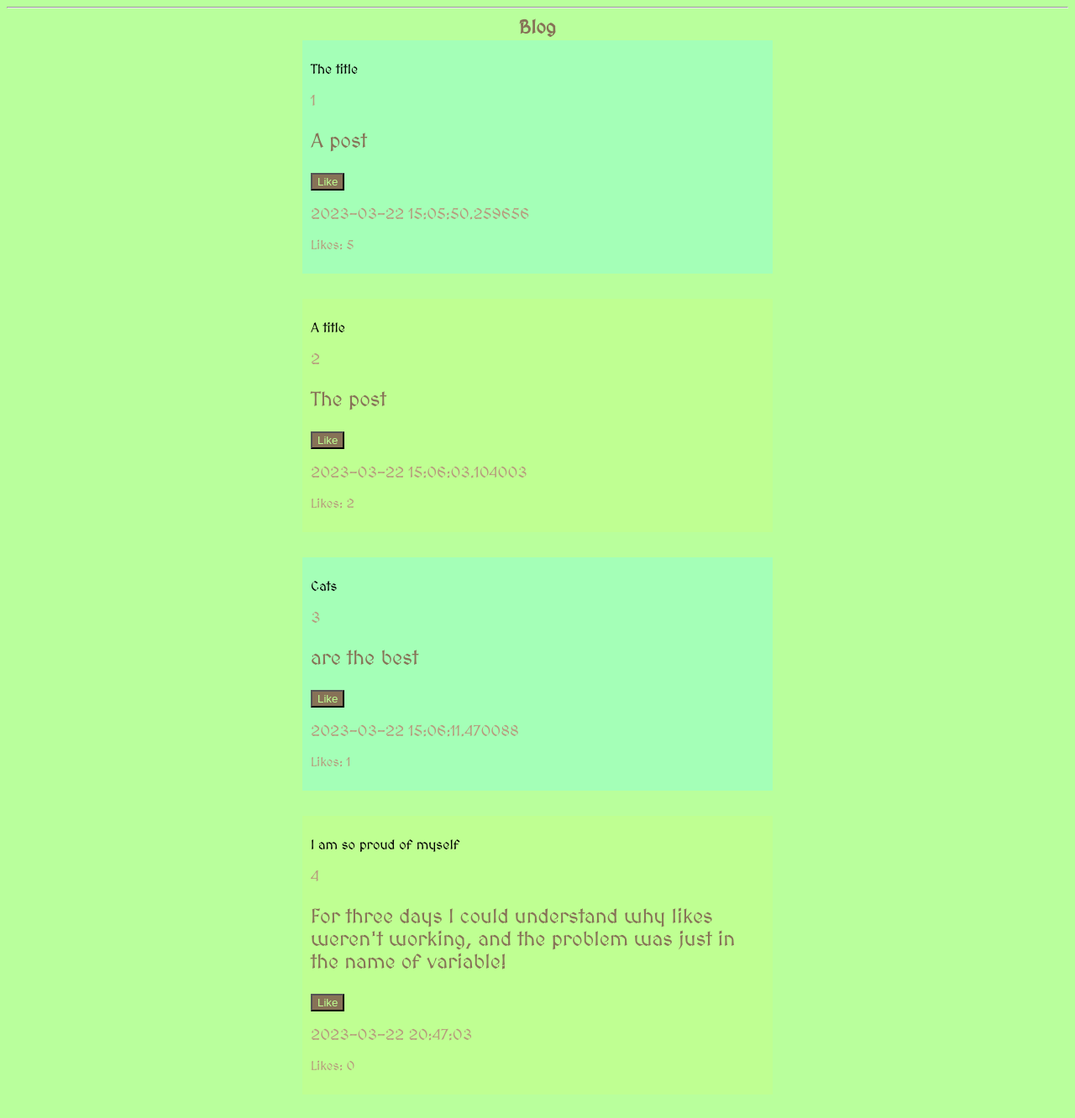
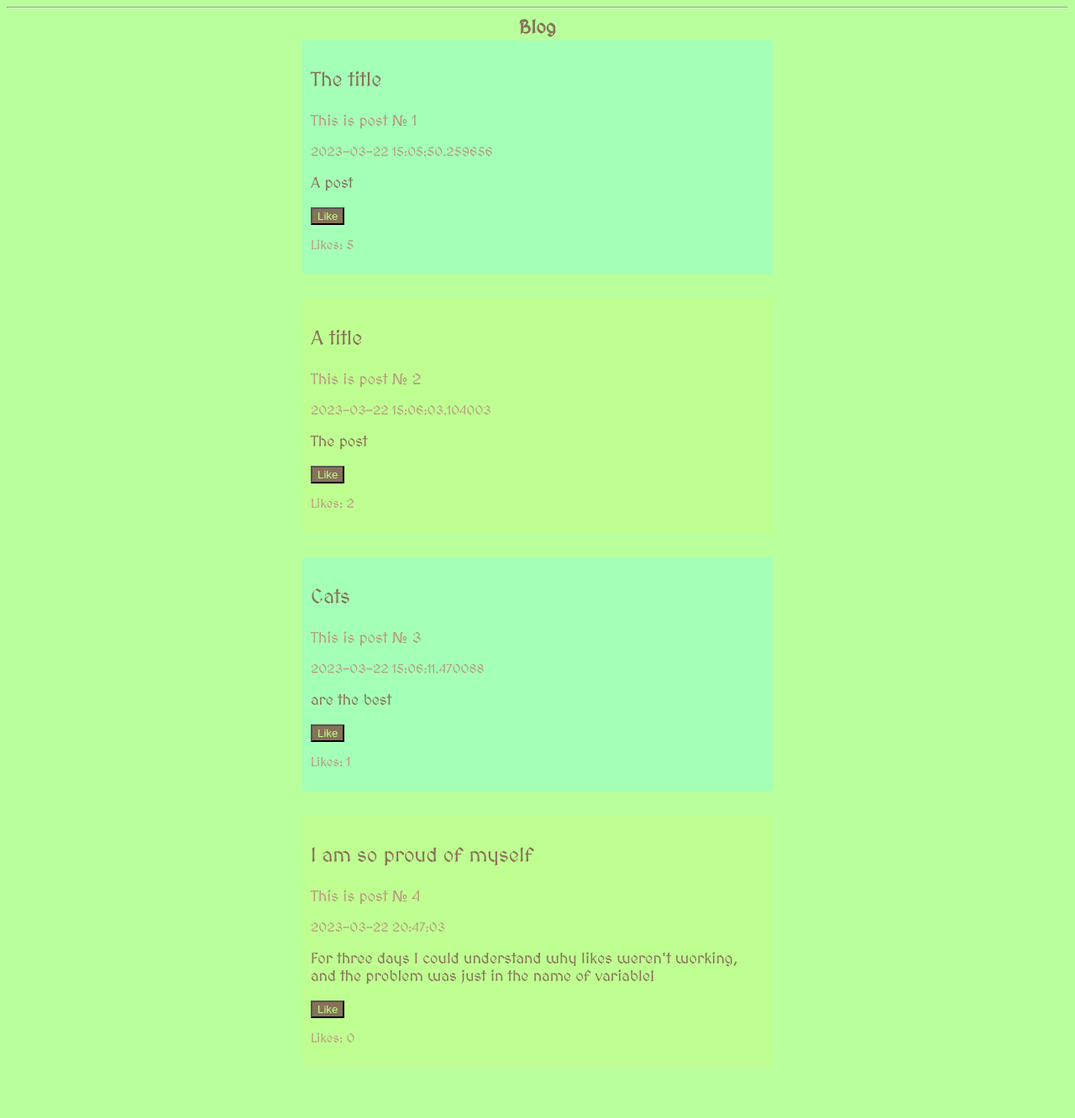
Before and after one commit to JuliaGolubnycha/Block_post, a Flask app: page /blog_posts in a window 1280 px wide. Shown: the part 44-1376 px from the top of the page at 84% size. After the commit the page ends 1287 px from the top, so only its background shows below. Run offline with Flask 2, Linux system fonts and the light colour scheme; data comes from the database, SQL or seed files in the repository; both versions use the stored data as it was after the commit.

Commit message:
Some changes were added to styles.css

```diff
--- a/app.py
+++ b/app.py
@@ -23,13 +23,13 @@ class BlogPosts(db.Model): #This line creates class BlogPosts, which is the subc
 
 @app.route('/') #our home page
 def hello(): #method which downloads the home page
-    return render_template('index.html', utc_dt=datetime.now()) #This is an example of using variable from html part
+    return render_template('index.html', utc_dt=datetime.now().replace(microsecond=0)) #This is an example of using variable from html part
 
 @app.route('/save_data', methods=['POST']) #this is my way to save data from input form to database
 def save_data():
 	datat=request.form['titles'] #to collect titles
 	data=request.form['posts'] #we are collecting data which user entered to the form on a main page. posts is a name assigned to form in the HTML part.
-	db.session.add(BlogPosts(title = datat, text=data, datetime=datetime.now())) #so is one transaction with database to add text from user and to save information about date and time of entering those data
+	db.session.add(BlogPosts(title = datat, text=data, datetime=datetime.now().replace(microsecond=0))) #so is one transaction with database to add text from user and to save information about date and time of entering those data
 	db.session.commit() #saving changes
 	#    with open('data.txt', 'a') as w: - previous way to save data
 	#        w.write(data+'\n') - which used simple text file in the root directory of the project. Good old times.
--- a/static/styles.css
+++ b/static/styles.css
@@ -114,13 +114,20 @@ body {
     color: #b79a7d;
 }
 
+.ptitle {
+    font-size: 24px;
+    color: #877257;
+}
+
 .ptext {
-    font-size:24px;
+    font-size:18px;
     color:#877257;
 }
 
+
+
 .pdate {
-    font-size:18px;
+    font-size:15px;
     color:#b79a7d;
 }
 
--- a/templates/posts.html
+++ b/templates/posts.html
@@ -6,12 +6,12 @@
 {% for post in posts %}
 <div class="posts">
 	<p class="ptitle">{{ post.title }}</p>
-	<p class="onumber">{{ loop.index }}</p> <!--to print the ordinal number of each post-->
+	<p class="onumber">This is post № {{ loop.index }}</p> <!--to print the ordinal number of each post-->
+	<p class="pdate">{{ post.datetime }}</p>
 	<p class="ptext">{{ post.text }}
 	<form method="post" action="/like_posts">
 		<button type="submit" name="like" value="{{ post.id }}" class="school" onclick="alert('You have liked the post')">Like</button> <!--button should have a name for backend-->
 	</form></p>
-	<p class="pdate">{{ post.datetime }}</p>
 	<p class="plike">Likes: {{ post.likes }}</p>
 </div>
 {% endfor %}
```
Also changed, not shown: instance/database.sqlite3.
